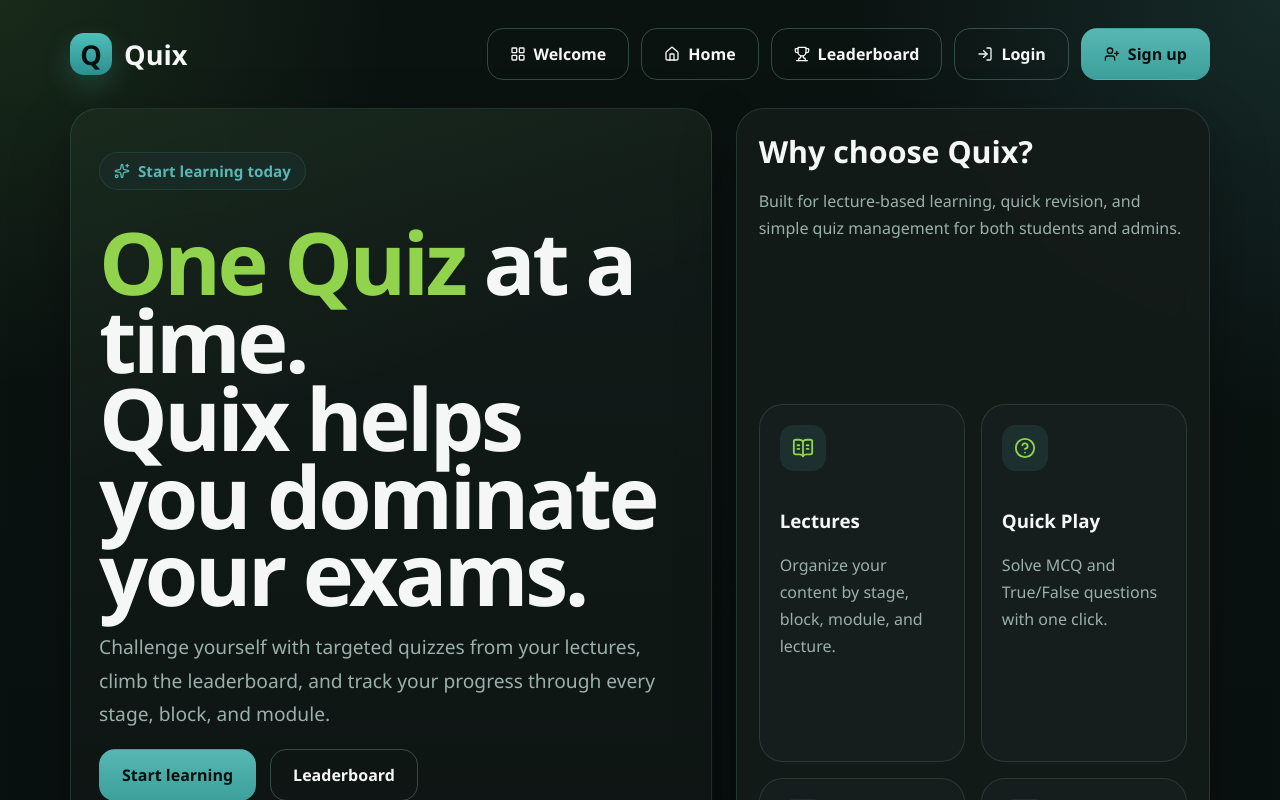
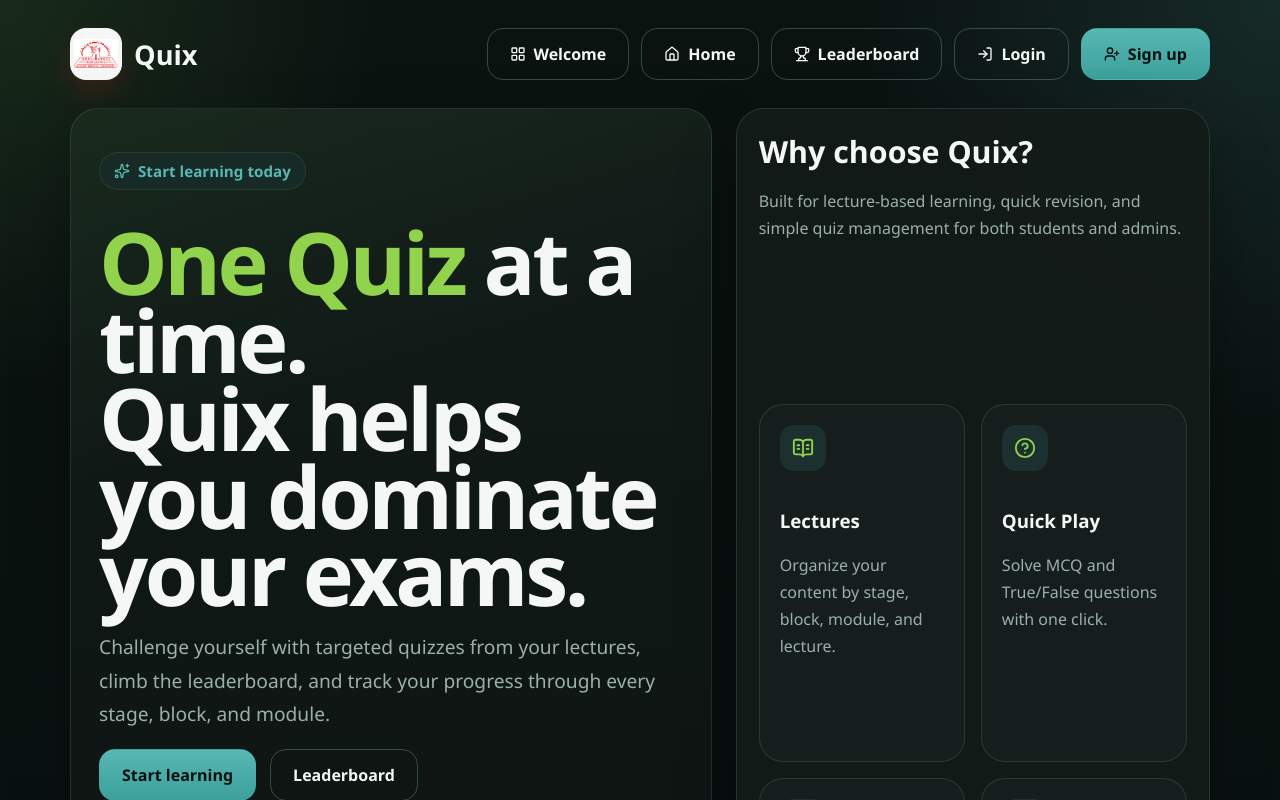
Before and after one commit to AyubAssad/Quix, a Next.js app: page / in a window 1280 px wide. Shown: the top 800 px of the page. Built offline with nearby package versions, Linux system fonts and the light colour scheme; no server answers.

Commit message:
Use exact university logo PNG

```diff
--- a/app/globals.css
+++ b/app/globals.css
@@ -79,12 +79,18 @@ select {
   display: inline-flex;
   align-items: center;
   justify-content: center;
-  width: 42px;
-  height: 42px;
-  border-radius: 14px;
-  background: linear-gradient(180deg, #4fbfba 0%, #2b8f90 100%);
-  color: #05110f;
-  box-shadow: 0 12px 28px rgba(87, 183, 179, 0.22);
+  width: 52px;
+  height: 52px;
+  border-radius: 16px;
+  background: rgba(255, 255, 255, 0.96);
+  padding: 4px;
+  box-shadow: 0 12px 28px rgba(214, 31, 38, 0.18);
+}
+
+.brand-mark img {
+  width: 100%;
+  height: 100%;
+  object-fit: contain;
 }
 
 .hero {
--- a/app/layout.js
+++ b/app/layout.js
@@ -2,7 +2,10 @@ import "./globals.css";
 
 export const metadata = {
   title: "Quix",
-  description: "Quix app with Supabase auth, admin questions, and leaderboard."
+  description: "Quix app with Supabase auth, admin questions, and leaderboard.",
+  icons: {
+    icon: "/hmu.logo.png"
+  }
 };
 
 export default function RootLayout({ children }) {
--- a/components/AppShell.js
+++ b/components/AppShell.js
@@ -1,6 +1,7 @@
 "use client";
 
 import Link from "next/link";
+import Image from "next/image";
 import { useEffect, useState } from "react";
 import { Home, LayoutGrid, LogIn, LogOut, Shield, Trophy, UserPlus } from "lucide-react";
 import { supabase } from "@/lib/supabase";
@@ -45,7 +46,15 @@ export default function AppShell({ children }) {
     <div className="page-shell">
       <nav className="nav">
         <Link className="brand" href="/">
-          <span className="brand-mark">Q</span>
+          <span className="brand-mark">
+            <Image
+              alt="Hawler Medical University"
+              height={48}
+              priority
+              src="/hmu.logo.png"
+              width={48}
+            />
+          </span>
           <span>Quix</span>
         </Link>
 
```
Also changed, not shown: public/hmu-mark.svg (added), public/hmu.logo.png (added).
